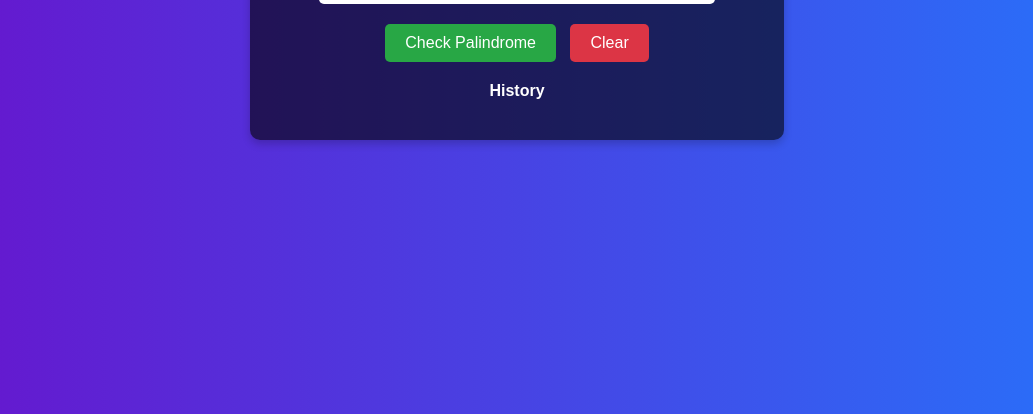
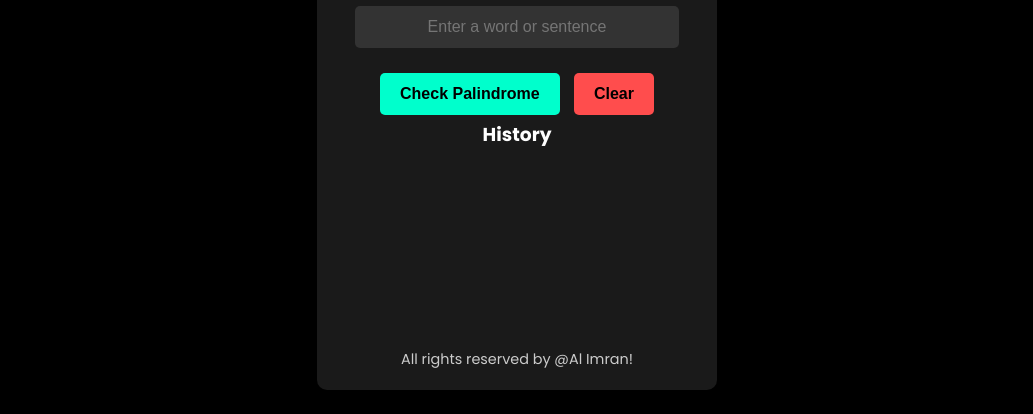
Before and after one commit to 000alimran/Palindrome-Checker, a plain HTML site: page index.html in a window 1280 px wide. Shown: the part 386-800 px from the top of the page, without its empty margins (123-1156 px from the left). Drawn offline with Linux system fonts and the light colour scheme.

Commit message:
Added logo and footer section

```diff
--- a/index.html
+++ b/index.html
@@ -8,6 +8,9 @@
 </head>
 <body>
   <div class="container">
+    <div class="logo">
+        <img src="logo.svg" alt="Logo" id="logo-image">
+      </div>
     <h1>Palindrome Checker</h1>
     <input type="text" id="input-text" placeholder="Enter a word or sentence">
     <button id="check-button">Check Palindrome</button>
@@ -19,7 +22,13 @@
 <h3>History</h3>
 <ul id="history-list"></ul>
     <p id="result"></p>
+
+    <!-- Footer Section -->
+  <footer>
+    <p>All rights reserved by @Al Imran!</p>
+  </footer>
   </div>
+
   <script src="script.js"></script>
 </body>
 </html>
--- a/style.css
+++ b/style.css
@@ -1,3 +1,6 @@
+/* Importing Poppins Font */
+@import url('https://fonts.googleapis.com/css2?family=Poppins:wght@300;400;600;700&display=swap');
+
 /* General Reset */
 * {
   margin: 0;
@@ -5,91 +8,146 @@
   box-sizing: border-box;
 }
 
+/* Body Styling */
 body {
-    font-family: Arial, sans-serif;
+  font-family: 'Poppins', sans-serif; /* Using Poppins Font */
   display: flex;
   justify-content: center;
   align-items: center;
   height: 100vh;
-    background: linear-gradient(to right, #6a11cb, #2575fc);
-    color: white;
+  background-color: #000; /* Black Background */
+  color: #fff; /* White Text */
 }
 
+/* Container Styling */
 .container {
   text-align: center;
-    background: rgba(0, 0, 0, 0.6);
+  background: #1a1a1a; /* Darker Grey Background */
   padding: 20px;
   border-radius: 10px;
-    box-shadow: 0 4px 8px rgba(0, 0, 0, 0.2);
+  box-shadow: 0 8px 16px rgba(0, 0, 0, 0.5); /* Soft Shadow */
+  width: 90%; /* Responsive Width */
+  max-width: 400px; /* Maximum Width for Large Screens */
 }
 
+/* Title Styling */
 h1 {
+  font-size: 2rem;
   margin-bottom: 20px;
+  color: #00ffcc; /* Aqua Text */
 }
 
+/* Input Styling */
 input {
-    padding: 10px;
-    width: 80%;
+  padding: 12px;
+  width: 90%;
   margin-bottom: 20px;
   border: none;
   border-radius: 5px;
   font-size: 1rem;
+  background-color: #333; /* Dark Input Background */
+  color: #fff; /* White Text */
+  text-align: center;
 }
 
+/* Buttons Styling */
 button {
-    padding: 10px 20px;
-    background-color: #28a745;
-    color: white;
+  padding: 12px 20px;
+  margin: 5px;
+  background-color: #00ffcc; /* Aqua Button */
+  color: #000; /* Black Text on Button */
   border: none;
   border-radius: 5px;
   font-size: 1rem;
+  font-weight: bold;
   cursor: pointer;
-    transition: background-color 0.3s ease;
+  transition: all 0.3s ease;
 }
 
 button:hover {
-    background-color: #218838;
+  background-color: #009999; /* Darker Aqua on Hover */
 }
 
+/* Clear Button */
+#clear-button {
+  background-color: #ff4d4d; /* Red Button */
+}
+
+#clear-button:hover {
+  background-color: #cc0000; /* Darker Red on Hover */
+}
+
+/* Result Text Styling */
 #result {
   margin-top: 20px;
   font-size: 1.2rem;
-  }
-/* Clear button styling */
-#clear-button {
-    margin-left: 10px;
-    padding: 10px 20px;
-    background-color: #dc3545;
-    color: white;
-    border: none;
-    border-radius: 5px;
-    font-size: 1rem;
-    cursor: pointer;
-    transition: background-color 0.3s ease;
+  font-weight: bold;
+  color: #fff; /* White Result Text */
 }
 
-  #clear-button:hover {
-    background-color: #c82333;
+/* History Section */
+h2 {
+  font-size: 1.2rem;
+  margin-top: 20px;
+  margin-bottom: 10px;
+  color: #fff; /* White Text */
 }
 
-  /* History list styling */
 #history-list {
-    margin-top: 20px;
+  margin-top: 10px;
   padding: 0;
   list-style-type: none;
 }
 
 #history-list li {
-    background: rgba(255, 255, 255, 0.1);
+  background: #333; /* Darker Background */
   margin: 5px 0;
   padding: 10px;
   border-radius: 5px;
-    color: white;
+  font-size: 1rem;
+  color: #fff; /* White Text */
+  box-shadow: 0 2px 5px rgba(0, 0, 0, 0.5); /* Subtle Shadow */
 }
-   /* Update History title styling */
-h3 {
-    font-size: 1rem; /* Smaller font size */
-    margin-top: 20px; /* Space above the title */
-    margin-bottom: 10px; /* Space below the title */
-    text-align: center; /* Center align the text */
+
+/* Responsive Design for Smaller Screens */
+@media (max-width: 600px) {
+  h1 {
+    font-size: 1.8rem; /* Smaller Font for Title */
   }
+
+  input {
+    font-size: 0.9rem; /* Smaller Input Font */
+    padding: 10px;
+  }
+
+  button {
+    font-size: 0.9rem; /* Smaller Button Font */
+    padding: 10px 18px;
+  }
+
+  #history-list li {
+    font-size: 0.9rem; /* Smaller History Items */
+  }
+}
+/* Logo Section Styling */
+.logo {
+    text-align: center;
+    margin-bottom: 200px;
+  }
+
+  #logo-image {
+    width: 80px; /* Adjust the size of the logo */
+    height: auto;
+  }
+
+  /* Footer Styling */
+  footer {
+    margin-top: 200px;
+    text-align: center;
+    font-size: 0.9rem;
+    color: #ccc; /* Light grey text */
+  }
+
+  footer p {
+    margin: 0;
+  }
```
Also changed, not shown: logo.svg (added). Lines whose indentation alone changed are shown as unchanged.
